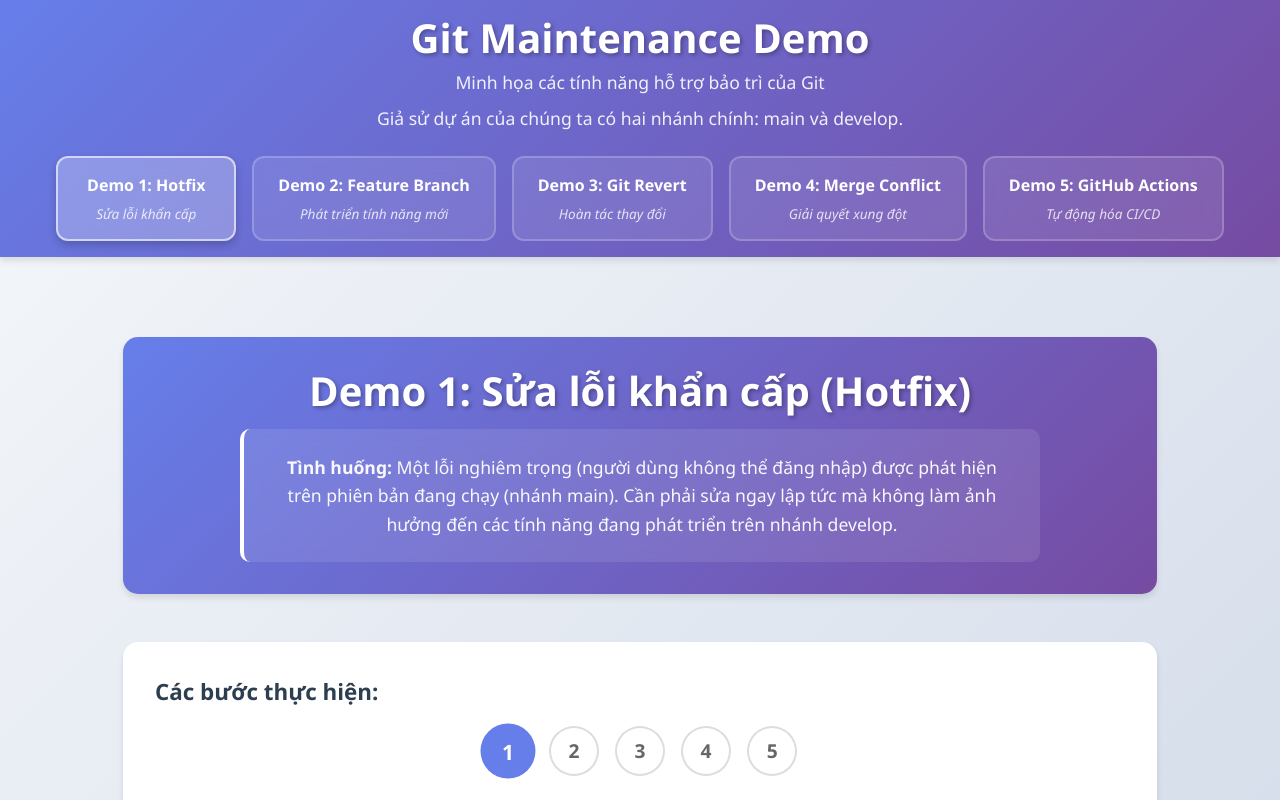
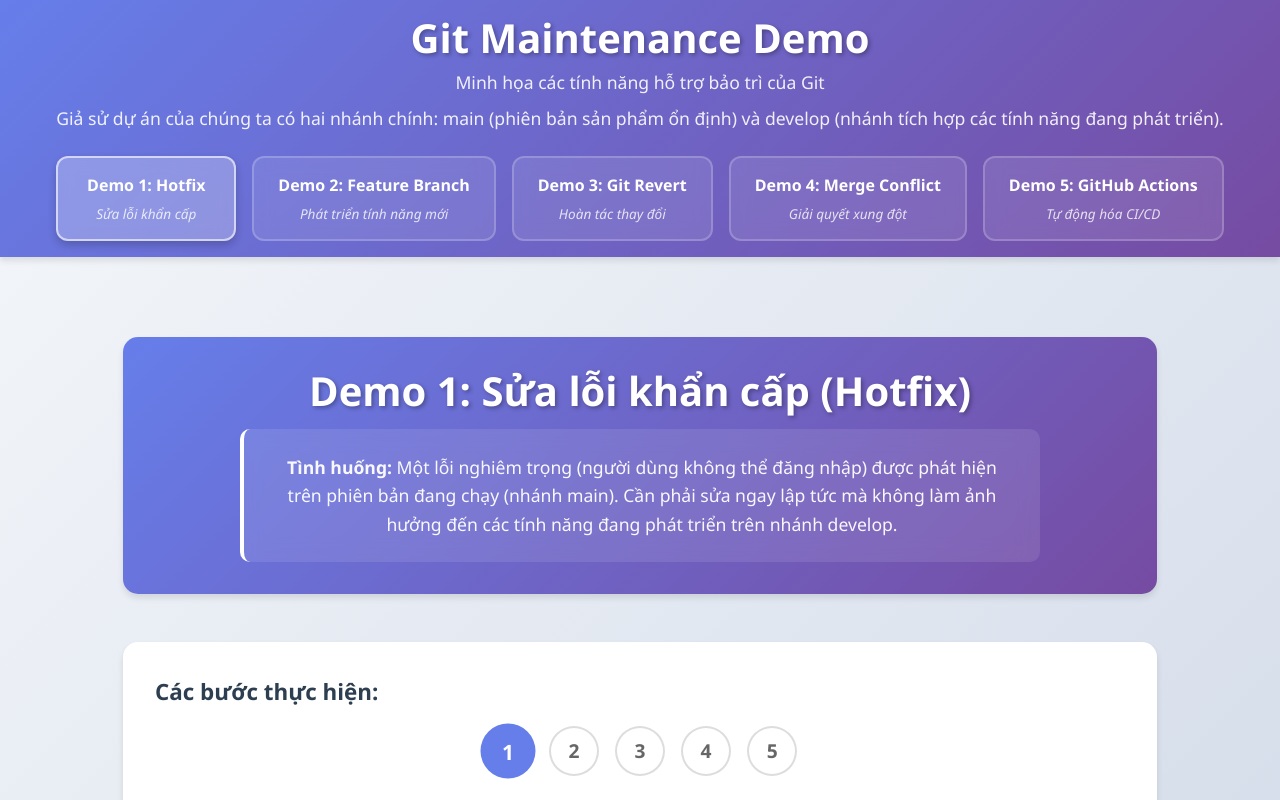
Before and after one commit to ngthtrong/demo-maintainance-project1, a React (Vite) app: page / in a window 1280 px wide. Shown: the top 800 px of the page. Built offline with nearby package versions, Linux system fonts and the light colour scheme.

Commit message:
Revert "fix: Simplify description of main and develop branches in Navbar component"
This reverts commit 1b80e6f3e93417b0abc1f2a371b06915bc37bf3f.

```diff
--- a/src/components/Navbar.jsx
+++ b/src/components/Navbar.jsx
@@ -15,7 +15,7 @@ const Navbar = ({ activeDemo, setActiveDemo }) => {
       <div className="navbar-brand">
         <h1>Git Maintenance Demo</h1>
         <p>Minh họa các tính năng hỗ trợ bảo trì của Git</p>
-        <p>Giả sử dự án của chúng ta có hai nhánh chính: main và develop.</p>
+        <p>Giả sử dự án của chúng ta có hai nhánh chính: main (phiên bản sản phẩm ổn định) và develop (nhánh tích hợp các tính năng đang phát triển).</p>
       </div>
       <div className="navbar-menu">
         {demos.map(demo => (
```
